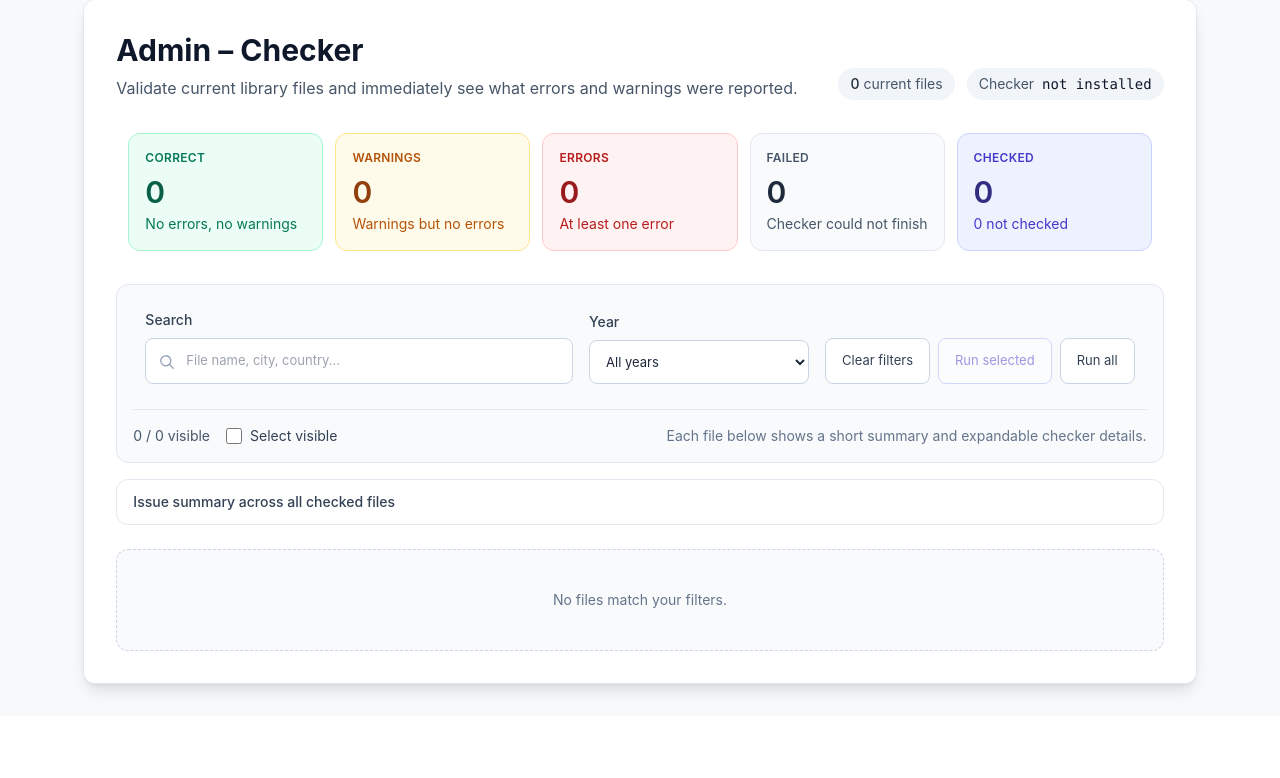
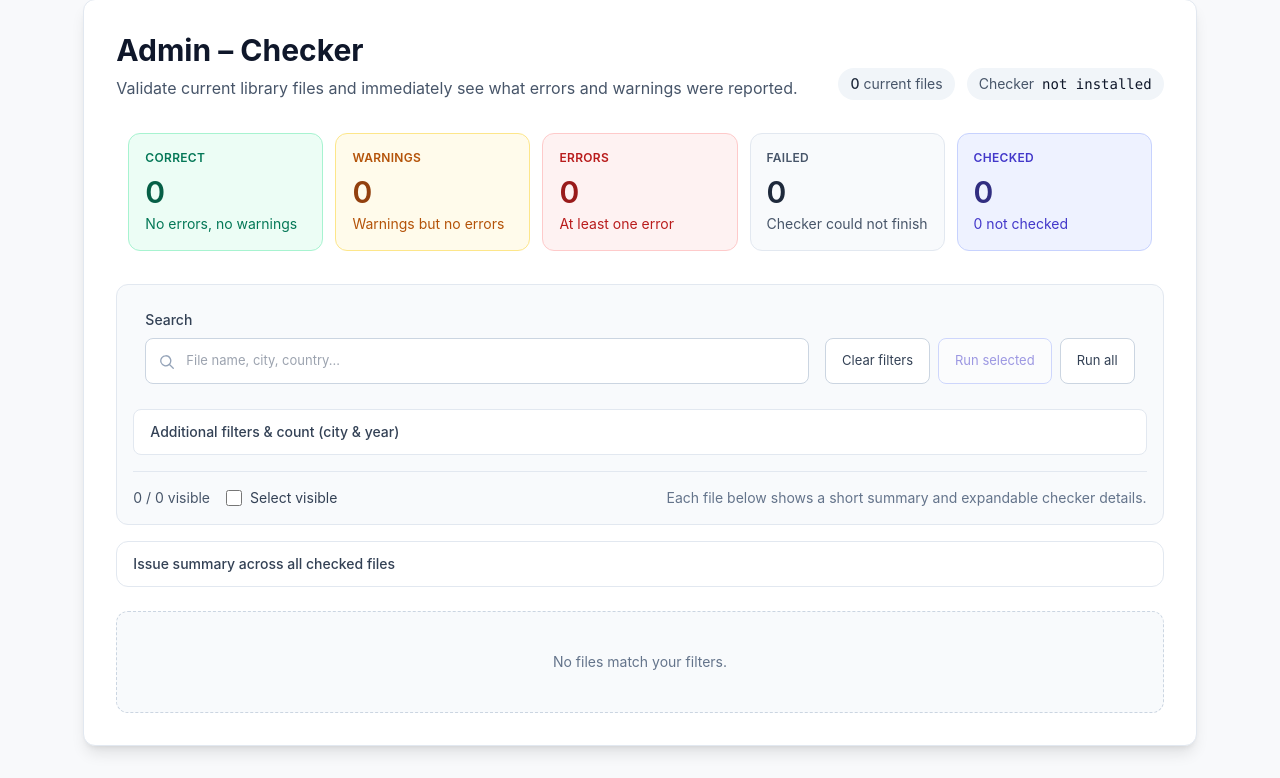
Before and after one commit to pabulib/pabulib_front, a Flask app: page /admin/checker in a window 1280 px wide. Shown: the part 146-924 px from the top of the page. Before the commit the page ends 843 px from the top, so only its background shows below. Run offline with Flask 3, Linux system fonts and the light colour scheme; the visitor is signed in with stand-in values (Sample User, id 1); some libraries are stand-ins or nearby versions.

Commit message:
checker UI

```diff
--- a/app/templates/admin/checker.html
+++ b/app/templates/admin/checker.html
@@ -113,7 +113,7 @@
     </div>
 
     <div class="mt-6 rounded-xl border border-slate-200 bg-slate-50 p-4">
-      <div class="grid gap-4 xl:grid-cols-[minmax(0,1fr)_220px_auto] xl:items-end">
+      <div class="grid gap-4 xl:grid-cols-[minmax(0,1fr)_auto] xl:items-end">
         <div class="relative">
           <label for="checkerSearch" class="block text-sm font-medium text-slate-700 mb-2">Search</label>
           <span class="absolute left-3 top-[42px] text-slate-400">
@@ -125,19 +125,33 @@
           </button>
         </div>
 
-        <div>
-          <label for="checkerYearFilter" class="block text-sm font-medium text-slate-700 mb-2">Year</label>
-          <select id="checkerYearFilter" class="w-full rounded-lg border border-slate-300 bg-white px-3 py-3 text-slate-800 focus:border-indigo-500 focus:ring-2 focus:ring-indigo-500">
-            <option value="">All years</option>
-          </select>
-        </div>
-
         <div class="flex flex-wrap gap-2 xl:justify-end">
           <button id="checkerFiltersClear" type="button" class="rounded-lg border border-slate-300 bg-white px-4 py-3 text-slate-700 hover:bg-slate-100">Clear filters</button>
           <button id="runSelectedBtn" type="button" class="rounded-lg border border-indigo-300 bg-white px-4 py-3 text-indigo-700 hover:bg-indigo-50 disabled:opacity-50 disabled:cursor-not-allowed">Run selected</button>
           <button id="runAllBtn" type="button" class="rounded-lg border border-slate-300 bg-white px-4 py-3 text-slate-700 hover:bg-slate-100 disabled:opacity-50 disabled:cursor-not-allowed">Run all</button>
         </div>
       </div>
+
+      <details class="mt-4 rounded-lg border border-slate-200 bg-white" id="checkerAdditionalFilters">
+        <summary class="cursor-pointer list-none px-4 py-3 text-sm font-medium text-slate-700">
+          Additional filters &amp; count (city &amp; year)
+        </summary>
+
+        <div class="border-t border-slate-200 px-4 py-4">
+          <div class="mb-3 text-sm text-slate-500">Click a badge to filter. Click it again to clear.</div>
+
+          <div class="grid gap-3 lg:grid-cols-2">
+            <div class="rounded-lg border border-slate-200 bg-slate-50 p-3">
+              <div class="mb-2 text-xs font-semibold uppercase tracking-wide text-slate-500">Files per city</div>
+              <div id="checkerCityBreakdown" class="flex flex-wrap gap-2"></div>
+            </div>
+            <div class="rounded-lg border border-slate-200 bg-slate-50 p-3">
+              <div class="mb-2 text-xs font-semibold uppercase tracking-wide text-slate-500">Files per year / instance</div>
+              <div id="checkerInstanceBreakdown" class="flex flex-wrap gap-2"></div>
+            </div>
+          </div>
+        </div>
+      </details>
 
       <div class="mt-4 flex flex-col gap-3 border-t border-slate-200 pt-4 md:flex-row md:items-center md:justify-between">
         <div class="flex flex-wrap items-center gap-4 text-sm text-slate-600">
@@ -149,6 +163,7 @@
         </div>
         <div class="text-sm text-slate-500">Each file below shows a short summary and expandable checker details.</div>
       </div>
+
     </div>
 
     <div id="checkerNotice" class="hidden mt-4 rounded-xl p-4 text-sm"></div>
@@ -188,6 +203,7 @@
                data-title="{{ (f.webpage_name or f.file_name)|e }}"
                data-country="{{ (f.country or '')|e }}"
                data-city="{{ (f.unit or '')|e }}"
+               data-instance="{{ (f.instance or '')|e }}"
                data-year="{{ f.year if f.year is not none else '' }}"
                data-status="{{ f.checker_status }}"
                data-errors="{{ f.error_count }}"
@@ -281,7 +297,6 @@
   const searchInput = document.getElementById('checkerSearch');
   const searchClear = document.getElementById('checkerSearchClear');
   const summaryFilterButtons = Array.from(document.querySelectorAll('.summary-filter-btn'));
-  const yearFilter = document.getElementById('checkerYearFilter');
   const clearFiltersBtn = document.getElementById('checkerFiltersClear');
   const noResultsRow = document.getElementById('checkerNoResults');
   const visibleCountEl = document.getElementById('checkerVisibleCount');
@@ -294,8 +309,12 @@
   const progressText = document.getElementById('checkerProgressText');
   const progressCount = document.getElementById('checkerProgressCount');
   const globalIssueSummaryContent = document.getElementById('globalIssueSummaryContent');
+  const cityBreakdownEl = document.getElementById('checkerCityBreakdown');
+  const instanceBreakdownEl = document.getElementById('checkerInstanceBreakdown');
   let quickStatusFilter = '';
   let activeIssueFilter = null;
+  let activeCityFilter = '';
+  let activeInstanceFilter = '';
 
   function summaryElements(){
     return {
@@ -565,14 +584,71 @@
     progressCount.textContent = `${safeCurrent} / ${rawTotal}`;
   }
 
-  function populateYears(){
-    const years = Array.from(new Set(rows.map(row => row.dataset.year).filter(Boolean))).sort((a, b) => Number(b) - Number(a));
-    years.forEach(year => {
-      const option = document.createElement('option');
-      option.value = year;
-      option.textContent = year;
-      yearFilter.appendChild(option);
+  function instanceValueForRow(row){
+    const year = (row.dataset.year || '').trim();
+    if(year){
+      return year;
+    }
+    return (row.dataset.instance || '').trim();
+  }
+
+  function sortedCounterEntries(counterMap){
+    return Array.from(counterMap.entries()).sort((a, b) => {
+      if(b[1] !== a[1]){
+        return b[1] - a[1];
+      }
+      return a[0].localeCompare(b[0]);
     });
+  }
+
+  function matchesCoreFilters(row, query, status){
+    const haystack = [
+      row.dataset.file || '',
+      row.dataset.title || '',
+      row.dataset.country || '',
+      row.dataset.city || '',
+      row.dataset.instance || '',
+      row.dataset.year || ''
+    ].join(' ').toLowerCase();
+    const matchesSearch = !query || haystack.includes(query);
+    const matchesStatus = !status || row.dataset.status === status;
+    let matchesIssue = true;
+    if(activeIssueFilter){
+      const rowValidationState = validationState.get(Number(row.dataset.id));
+      const validation = rowValidationState ? rowValidationState.validation : null;
+      const issueGroup = validation && typeof validation === 'object'
+        ? (activeIssueFilter.tone === 'error' ? validation.errors : validation.warnings)
+        : null;
+      const issueInstances = issueGroup && typeof issueGroup === 'object'
+        ? issueGroup[activeIssueFilter.issueType]
+        : null;
+      matchesIssue = !!(issueInstances && typeof issueInstances === 'object' && Object.keys(issueInstances).length > 0);
+    }
+    return matchesSearch && matchesStatus && matchesIssue;
+  }
+
+  function renderBreakdown(container, entries, activeValue, filterType){
+    if(!entries.length){
+      container.innerHTML = '<div class="text-sm text-slate-500">No matching files.</div>';
+      return;
+    }
+    container.innerHTML = entries.map(([value, count]) => {
+      const active = activeValue === value;
+      const classes = active
+        ? 'border-indigo-300 bg-indigo-50 text-indigo-800'
+        : 'border-slate-300 bg-white text-slate-700 hover:bg-slate-50';
+      return `
+        <button
+          type="button"
+          class="checker-breakdown-btn inline-flex items-center gap-2 rounded-md border px-3 py-1.5 text-sm ${classes}"
+          data-filter-type="${escapeHtml(filterType)}"
+          data-filter-value="${escapeHtml(value)}"
+          aria-pressed="${active ? 'true' : 'false'}">
+          <span class="truncate">${escapeHtml(value)}</span>
+          <span class="rounded-full bg-slate-100 px-1.5 py-0.5 text-xs font-semibold text-slate-700">${count}</span>
+        </button>
+      `;
+    }).join('');
   }
 
   function selectedVisibleIds(){
@@ -594,31 +670,44 @@
   function filterRows(){
     const query = (searchInput.value || '').trim().toLowerCase();
     const status = quickStatusFilter || '';
-    const year = yearFilter.value || '';
+    const city = activeCityFilter || '';
+    const instance = activeInstanceFilter || '';
+
+    const coreMatchedRows = rows.filter(row => matchesCoreFilters(row, query, status));
+
+    const cityCounts = new Map();
+    coreMatchedRows.forEach(row => {
+      const cityValue = (row.dataset.city || '').trim();
+      if(cityValue){
+        cityCounts.set(cityValue, (cityCounts.get(cityValue) || 0) + 1);
+      }
+    });
+
+    const rowsForInstanceCounts = city
+      ? coreMatchedRows.filter(row => (row.dataset.city || '').trim() === city)
+      : coreMatchedRows;
+
+    const instanceCounts = new Map();
+    rowsForInstanceCounts.forEach(row => {
+      const instanceValue = instanceValueForRow(row);
+      if(instanceValue){
+        instanceCounts.set(instanceValue, (instanceCounts.get(instanceValue) || 0) + 1);
+      }
+    });
+
+    if(instance && !instanceCounts.has(instance)){
+      activeInstanceFilter = '';
+    }
+
+    renderBreakdown(cityBreakdownEl, sortedCounterEntries(cityCounts), activeCityFilter || '', 'city');
+    renderBreakdown(instanceBreakdownEl, sortedCounterEntries(instanceCounts), activeInstanceFilter || '', 'instance');
+
     let visible = 0;
     rows.forEach(row => {
-      const haystack = [
-        row.dataset.file || '',
-        row.dataset.title || '',
-        row.dataset.country || '',
-        row.dataset.city || ''
-      ].join(' ').toLowerCase();
-      const matchesSearch = !query || haystack.includes(query);
-      const matchesStatus = !status || row.dataset.status === status;
-      const matchesYear = !year || row.dataset.year === year;
-      let matchesIssue = true;
-      if(activeIssueFilter){
-        const rowValidationState = validationState.get(Number(row.dataset.id));
-        const validation = rowValidationState ? rowValidationState.validation : null;
-        const issueGroup = validation && typeof validation === 'object'
-          ? (activeIssueFilter.tone === 'error' ? validation.errors : validation.warnings)
-          : null;
-        const issueInstances = issueGroup && typeof issueGroup === 'object'
-          ? issueGroup[activeIssueFilter.issueType]
-          : null;
-        matchesIssue = !!(issueInstances && typeof issueInstances === 'object' && Object.keys(issueInstances).length > 0);
-      }
-      const show = matchesSearch && matchesStatus && matchesYear && matchesIssue;
+      const matchesCore = matchesCoreFilters(row, query, status);
+      const matchesCity = !city || (row.dataset.city || '').trim() === city;
+      const matchesInstance = !instance || instanceValueForRow(row) === instance;
+      const show = matchesCore && matchesCity && matchesInstance;
       row.style.display = show ? '' : 'none';
       if(show){
         visible += 1;
@@ -743,7 +832,7 @@
     setNotice('', '');
     try{
       setProgress(true, 0, 1, 'Running checker for selected file…');
-      const data = await postJson('{{ url_for("admin.admin_checker_validate_single") }}', {id});
+      const data = await postJson('{{ url_for("admin.admin_checker_validate_single") }}', {id, force: true});
       updateRow(data.result);
       deriveSummaryFromRows();
       filterRows();
@@ -790,6 +879,7 @@
     setNotice('', '');
     runAllBtn.disabled = true;
     runSelectedBtn.disabled = true;
+    let lastProgressSeq = 0;
     try{
       const startData = await postJson('{{ url_for("admin.admin_checker_validate_start") }}', payload);
       const progressUrl = startData.progress_url;
@@ -818,6 +908,26 @@
           throw new Error(progressData.error);
         }
 
+        const updates = Array.isArray(progressData.updates) ? progressData.updates : [];
+        updates.forEach(update => {
+          const seq = Number(update && update.seq);
+          if(!Number.isFinite(seq) || seq <= lastProgressSeq){
+            return;
+          }
+          if(update && update.result){
+            updateRow(update.result);
+            lastProgressSeq = seq;
+          }
+        });
+
+        const progressSummary = progressData.summary;
+        if(progressSummary && typeof progressSummary === 'object'){
+          updateSummary(progressSummary);
+        } else {
+          deriveSummaryFromRows();
+        }
+        filterRows();
+
         const total = Number(progressData.total || 0);
         const current = Number(progressData.current || 0);
         const currentName = progressData.current_name || '';
@@ -828,10 +938,9 @@
         setProgress(true, current, total, labelText);
 
         if(progressData.done){
-          setNotice(`Checker completed for ${total} file(s). Refreshing results…`, 'success');
-          window.setTimeout(() => {
-            window.location.reload();
-          }, 500);
+          setNotice(`Checker completed for ${total} file(s).`, 'success');
+          setProgress(true, total, total || 1, 'Completed');
+          window.setTimeout(() => setProgress(false), 800);
           return;
         }
 
@@ -848,7 +957,6 @@
     }
   }
 
-  populateYears();
   filterRows();
   deriveSummaryFromRows();
   refreshGlobalIssueSummary();
@@ -896,11 +1004,30 @@
       filterRows();
     });
   });
-  yearFilter.addEventListener('change', filterRows);
+  cityBreakdownEl.addEventListener('click', (event) => {
+    const btn = event.target.closest('.checker-breakdown-btn[data-filter-type="city"]');
+    if(!btn){
+      return;
+    }
+    const value = btn.dataset.filterValue || '';
+    activeCityFilter = activeCityFilter === value ? '' : value;
+    activeInstanceFilter = '';
+    filterRows();
+  });
+  instanceBreakdownEl.addEventListener('click', (event) => {
+    const btn = event.target.closest('.checker-breakdown-btn[data-filter-type="instance"]');
+    if(!btn){
+      return;
+    }
+    const value = btn.dataset.filterValue || '';
+    activeInstanceFilter = activeInstanceFilter === value ? '' : value;
+    filterRows();
+  });
   clearFiltersBtn.addEventListener('click', () => {
     searchInput.value = '';
     quickStatusFilter = '';
-    yearFilter.value = '';
+    activeCityFilter = '';
+    activeInstanceFilter = '';
     refreshQuickStatusButtons();
     filterRows();
   });
@@ -939,11 +1066,11 @@
       setNotice('Select at least one visible file.', 'error');
       return;
     }
-    runBatch({ids}, 'Running checker…');
+    runBatch({ids, force: true}, 'Running checker…');
   });
 
   runAllBtn.addEventListener('click', () => {
-    runBatchInBackground({all: true}, 'Running checker for all current files…');
+    runBatchInBackground({all: true, force: true}, 'Running checker for all current files…');
   });
 })();
 </script>
--- a/docker/docker-compose.yml
+++ b/docker/docker-compose.yml
@@ -33,6 +33,9 @@ services:
     environment:
       MYSQL_HOST: db
       MYSQL_PORT: 3306
+      # Control startup DB refresh behavior (default: skip for faster restarts)
+      DB_REFRESH_ON_START: ${DB_REFRESH_ON_START:-0}
+      REFRESH_FULL: ${REFRESH_FULL:-0}
       # Override pb_files paths for container - don't use host paths
       # These paths are where the volumes are mounted inside the container
       PB_FILES_DIR: /app/pb_files
--- a/requirements.txt
+++ b/requirements.txt
@@ -6,7 +6,7 @@ cryptography>=41
 bibtexparser
 requests>=2.25.0
 gunicorn>=21.2.0
-pabulib-checker==0.3.8
+pabulib-checker==0.3.9
 flask-limiter>=3.5.0
 sentry-sdk[flask]>=1.38.0
 scikit-learn>=1.3.0,<1.4.0
```
Also changed, not shown: app/routes_admin.py (+10 -0 lines), README.md, 3 other files.
